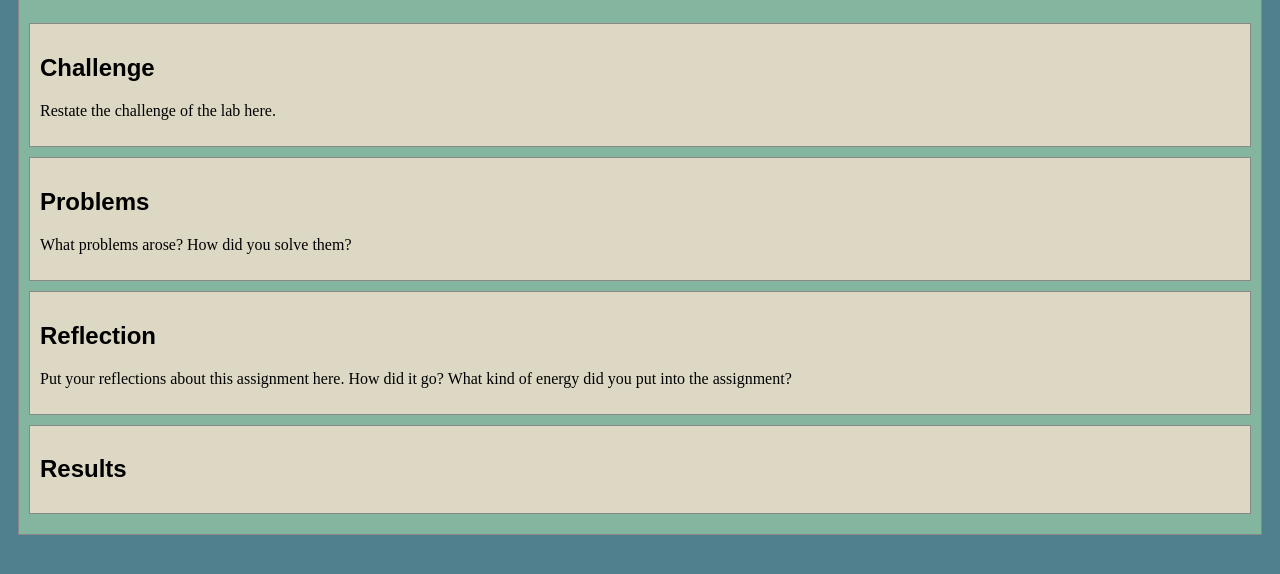
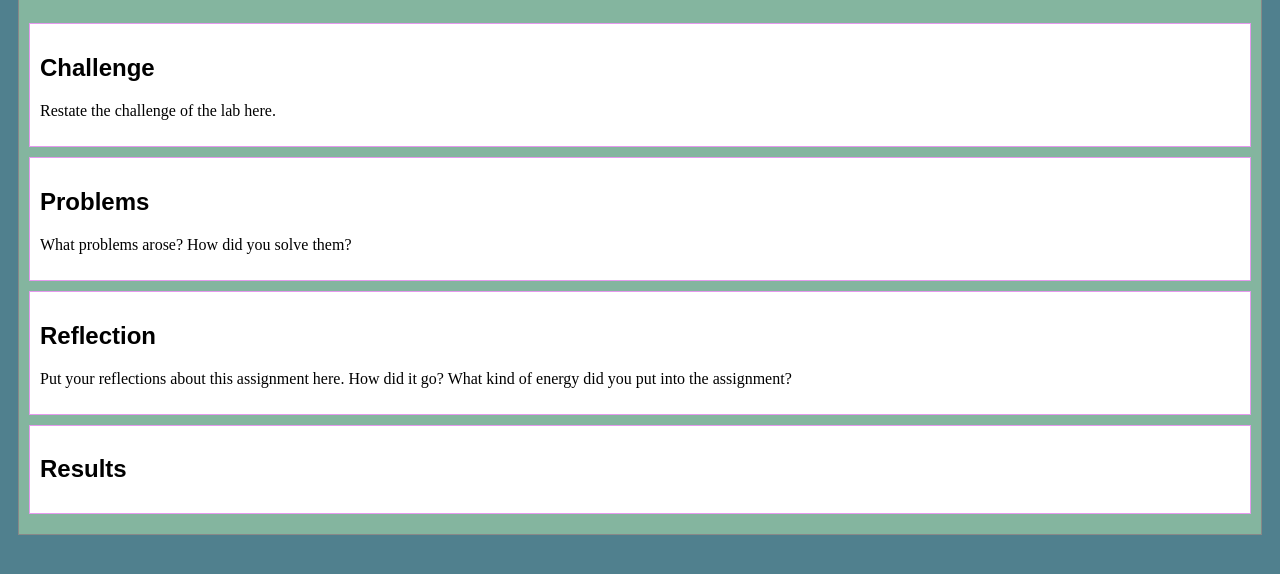
Before and after one commit to simonatrent/art101, a plain HTML site: page experiments/index.html in a window 1280 px wide. Shown: the part 88-662 px from the top of the page. Drawn offline with nearby package versions, Linux system fonts and the light colour scheme; files that its build step writes are made by us from their sources; a script that the page names is missing.

Commit message:
Update lab.css

```diff
--- a/lab2/css/lab.css
+++ b/lab2/css/lab.css
@@ -4,6 +4,6 @@
 .minor-section {
     padding: 10px;
     margin-bottom: 10px;
-    border: solid 1px #888;
-    background-color: #DDD8C4;
+    border: solid 1px #e599ee;
+    background-color: #ffffff;
   }
```
